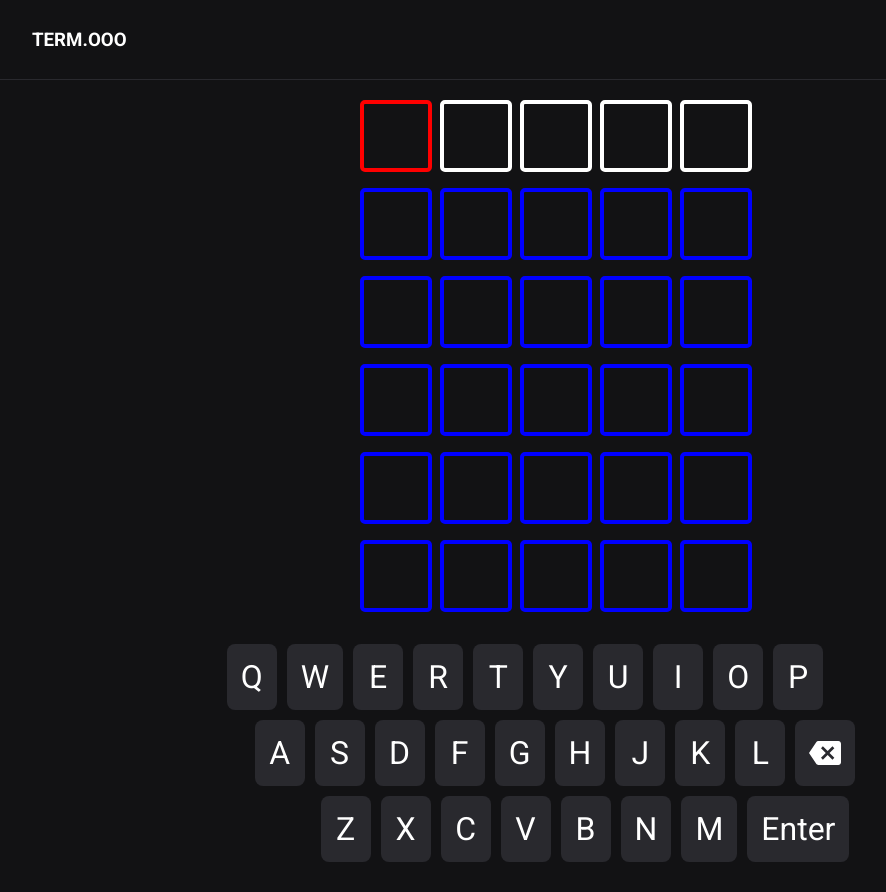
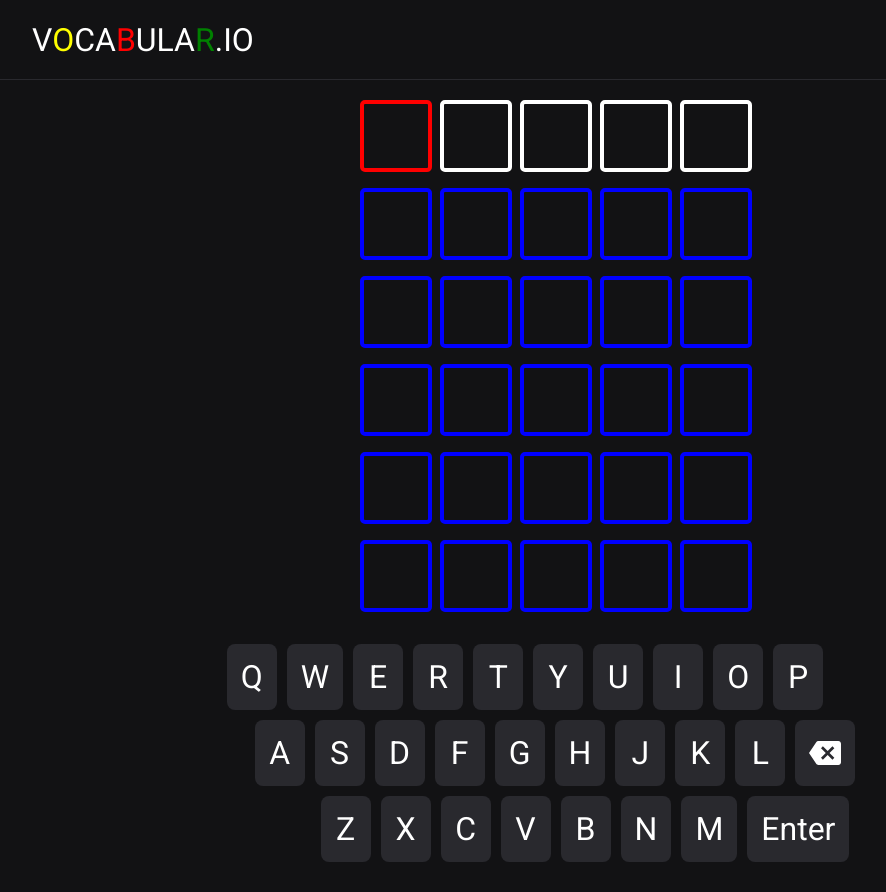
Before and after one commit to ViniciusPonte/vocabular.io, a Next.js app: page / in a window 1280 px wide. Shown: the whole page, without its empty margins (80-966 px from the left). Built offline with nearby package versions, Linux system fonts and the light colour scheme.

Commit message:
header changed

```diff
--- a/src/components/Header/index.tsx
+++ b/src/components/Header/index.tsx
@@ -4,7 +4,7 @@ export function Header(){
     return (
         <header className={styles.headerContainer}>
             <div className={styles.headerContent}>
-                <h3>TERM.OOO</h3>
+                <span>V<span style={{color: 'yellow'}}>O</span>CA<span style={{color: 'red'}}>B</span>ULA<span style={{color: 'green'}}>R</span>.IO</span>
             </div>
         </header>
     );
--- a/src/components/Header/styles.module.scss
+++ b/src/components/Header/styles.module.scss
@@ -10,4 +10,8 @@
     padding: 0 2rem;
     display: flex;
     align-items: center;
+
+    span{
+        font-size: 2rem;
+    }
 }
```
